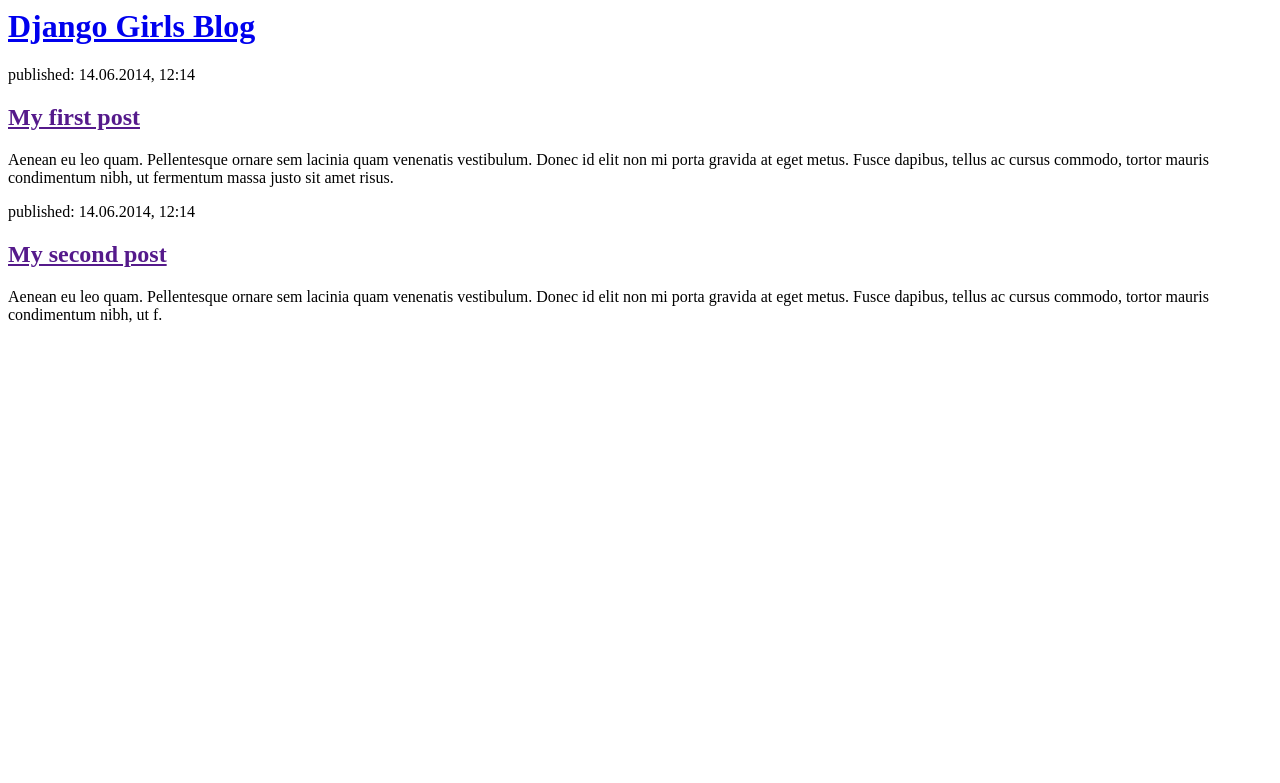
After one commit to karishtaj/my-first-blog, a Django app: page /post_list in a window 1280 px wide. The commit adds this page. Shown: the top 783 px of the page. Run offline with Django 3.2, Linux system fonts and the light colour scheme.

Commit message:
Changed the HTML for the site.

```diff
--- a/blog/templates/blog/index.html
+++ b/blog/templates/blog/index.html
@@ -1,9 +1,10 @@
 <!DOCTYPE html>
 <html>
 <head>
-	<title>Hi! there</title>
+	<title></title>
 </head>
 <body>
-It works!
+<h1>Hi! there</h1>
+<h1>It works!</h1>
 </body>
 </html>
--- /dev/null
+++ b/blog/templates/blog/post_list.html
@@ -0,0 +1,22 @@
+<html>
+    <head>
+        <title>Django Girls blog</title>
+    </head>
+    <body>
+        <div>
+            <h1><a href="/">Django Girls Blog</a></h1>
+        </div>
+
+        <div>
+            <p>published: 14.06.2014, 12:14</p>
+            <h2><a href="">My first post</a></h2>
+            <p>Aenean eu leo quam. Pellentesque ornare sem lacinia quam venenatis vestibulum. Donec id elit non mi porta gravida at eget metus. Fusce dapibus, tellus ac cursus commodo, tortor mauris condimentum nibh, ut fermentum massa justo sit amet risus.</p>
+        </div>
+
+        <div>
+            <p>published: 14.06.2014, 12:14</p>
+            <h2><a href="">My second post</a></h2>
+            <p>Aenean eu leo quam. Pellentesque ornare sem lacinia quam venenatis vestibulum. Donec id elit non mi porta gravida at eget metus. Fusce dapibus, tellus ac cursus commodo, tortor mauris condimentum nibh, ut f.</p>
+        </div>
+    </body>
+</html>
--- /dev/null
+++ b/blog/urls.py
@@ -0,0 +1,6 @@
+from django.urls import path
+from blog import views
+
+urlpatterns = [
+    path('post_list', views.post_list),
+]
--- a/blog/views.py
+++ b/blog/views.py
@@ -1,6 +1,8 @@
 from django.shortcuts import render
-from blog.views import index
-
+from blog.models import Post
 # Create your views here.
 def index(request):
-	return render(request,blog/index.html)
+	return render(request,"blog/index.html")
+
+def post_list(request):
+    return render(request, 'blog/post_list.html', {})
--- a/mysite/urls.py
+++ b/mysite/urls.py
@@ -14,10 +14,11 @@
     2. Add a URL to urlpatterns:  path('blog/', include('blog.urls'))
 """
 from django.contrib import admin
-from django.urls import path
+from django.urls import path,include
 from blog.views import index
 
 urlpatterns = [
     path('admin/', admin.site.urls),
+    path('', include('blog.urls')),
     path('index/', index),
 ]
```
